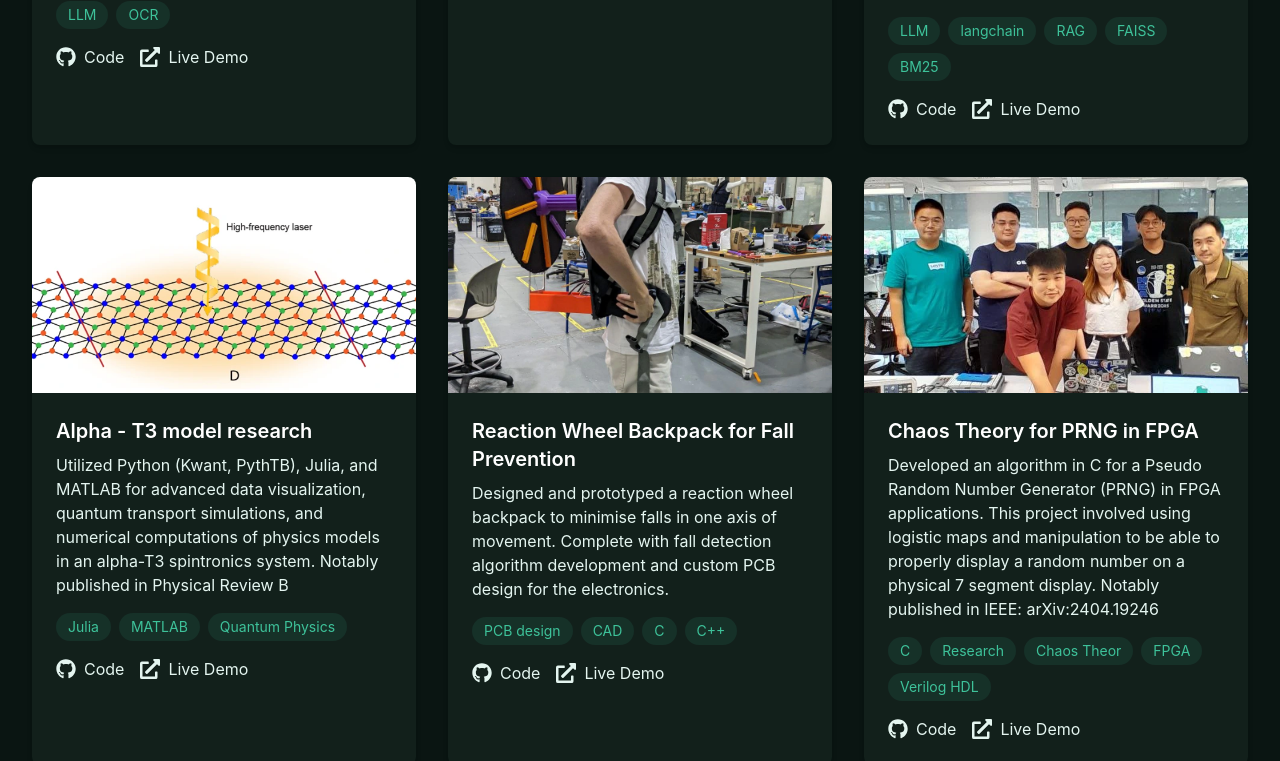
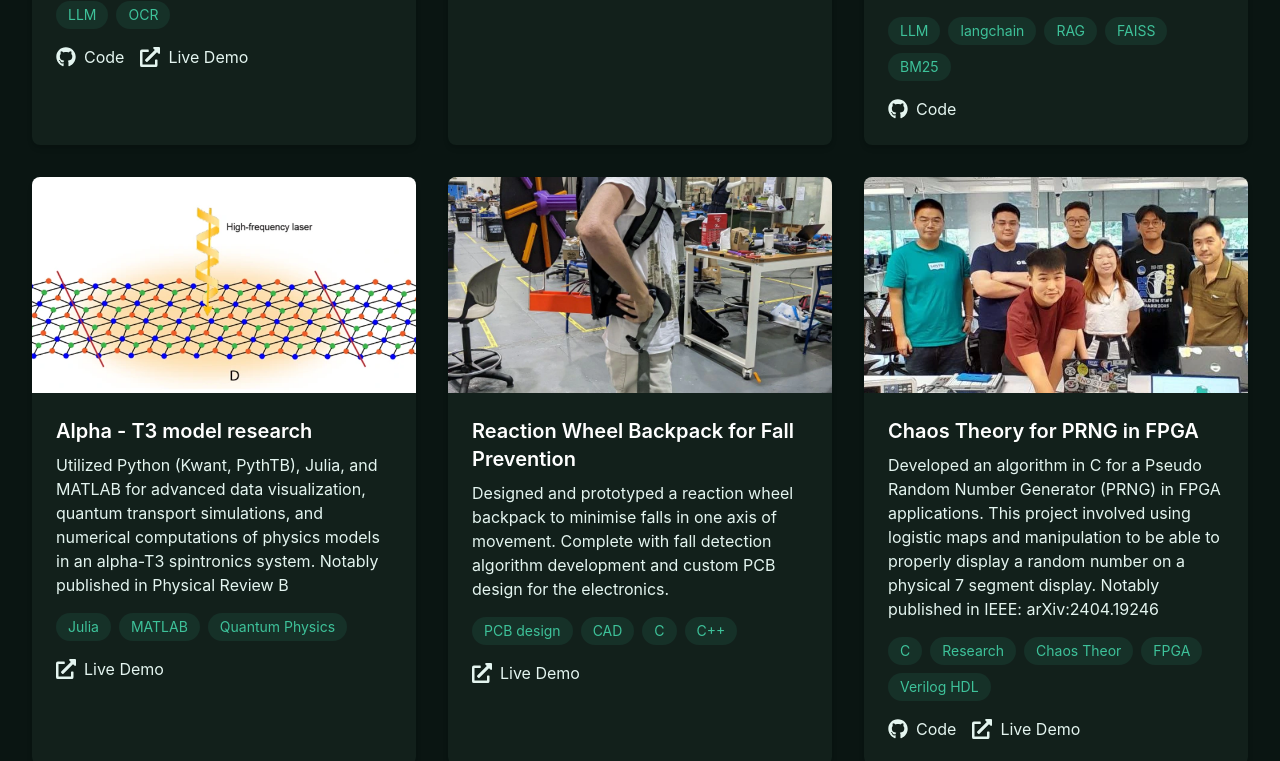
Before and after one commit to jalenmateo/portfolio-website, a Next.js app: page /projects in a window 1280 px wide. Shown: the part 819-1580 px from the top of the page. Built offline with nearby package versions, Linux system fonts and the light colour scheme.

Commit message:
fixed github icons and demo icons

```diff
--- a/src/app/projects/page.tsx
+++ b/src/app/projects/page.tsx
@@ -94,6 +94,7 @@ export default function Projects() {
                 animate={{ opacity: 1 }}
                 transition={{ delay: 0.4 }}
               >
+                {project.githubLink && (
                   <motion.a
                     href={project.githubLink}
                     target="_blank"
@@ -105,6 +106,8 @@ export default function Projects() {
                     <FaGithub className="h-5 w-5" />
                     <span>Code</span>
                   </motion.a>
+                )}
+                {project.demoLink && (
                   <motion.a
                     href={project.demoLink}
                     target="_blank"
@@ -116,6 +119,7 @@ export default function Projects() {
                     <FaExternalLinkAlt className="h-5 w-5" />
                     <span>Live Demo</span>
                   </motion.a>
+                )}
               </motion.div>
             </div>
           </motion.div>
--- a/src/contents/projects.ts
+++ b/src/contents/projects.ts
@@ -215,7 +215,7 @@ export const projects: Project[] = [
         description: 'Made a simple math game that relies on mental calculations using the given cards drawn at random.',
         technologies: ['CSS', 'JS', 'HTML'],
         githubLink: '',
-        demoLink: '',
+        demoLink: 'https://codepen.io/Otaku-9Gagger/full/rNEmyqj',
         image: '/projects/CardGameMath.png',
       }
 
```
Lines whose indentation alone changed are shown as unchanged.
